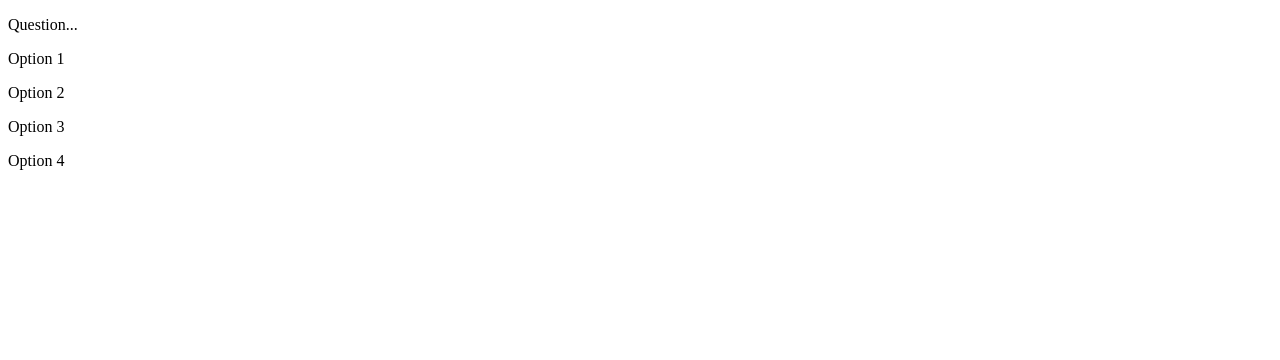
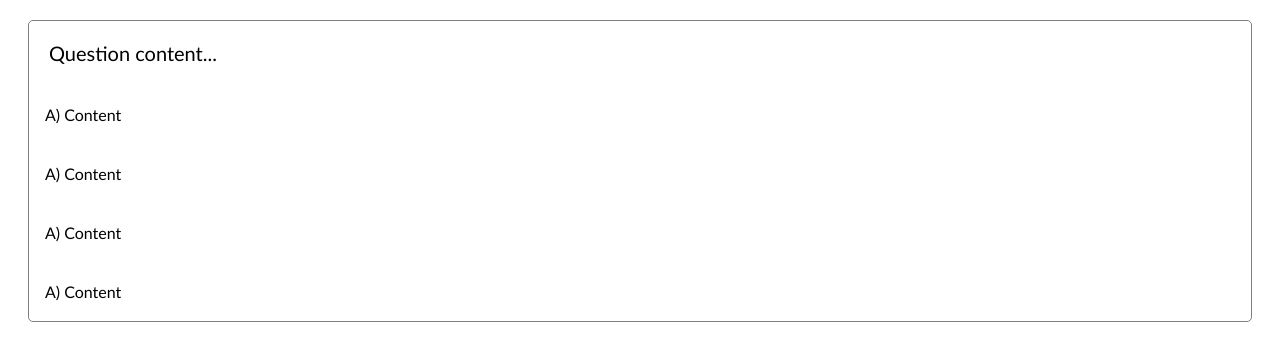
Before and after one commit to fran-mowat/trivia, an Angular app: page / in a window 1280 px wide. Shown: the top 360 px of the page. Built offline with nearby package versions, Linux system fonts and the light colour scheme.

Commit message:
created basic question card component

```diff
--- /dev/null
+++ b/src/app/answer-option/answer-option.html
@@ -0,0 +1 @@
+<div>A) Content</div>
--- /dev/null
+++ b/src/app/answer-option/answer-option.scss
@@ -0,0 +1,9 @@
+div{
+    font-size: 16px;
+    padding: 20px 16px;
+    cursor: pointer;
+}
+
+div:hover{
+    background-color: var(--light-grey);
+}
--- a/src/app/app.html
+++ b/src/app/app.html
@@ -1,5 +1,5 @@
 <main class="main">
-  <app-question></app-question>
+  <app-question-card></app-question-card>
 </main>
 
 <router-outlet />
--- a/src/app/app.ts
+++ b/src/app/app.ts
@@ -1,10 +1,10 @@
 import { Component, signal } from '@angular/core';
 import { RouterOutlet } from '@angular/router';
-import { Question } from "./question/question";
+import { QuestionCard } from "./question-card/question-card";
 
 @Component({
   selector: 'app-root',
-  imports: [RouterOutlet, Question],
+  imports: [RouterOutlet, QuestionCard],
   templateUrl: './app.html',
   styleUrl: './app.scss'
 })
--- /dev/null
+++ b/src/app/question-card/question-card.html
@@ -0,0 +1,11 @@
+<div class="question-card">
+    <app-question></app-question>
+
+    <div>
+        <app-answer-option></app-answer-option>
+        <app-answer-option></app-answer-option>
+        <app-answer-option></app-answer-option>
+        <app-answer-option></app-answer-option>
+    </div>
+
+</div>
--- /dev/null
+++ b/src/app/question-card/question-card.scss
@@ -0,0 +1,5 @@
+.question-card{
+    margin: 20px;
+    border: 1px solid var(--dark-grey);
+    border-radius: 5px;
+}
--- a/src/app/question/question.html
+++ b/src/app/question/question.html
@@ -1,7 +1 @@
-<p>Question...</p>
-<div class="answer-options">
-    <p>Option 1</p>
-    <p>Option 2</p>
-    <p>Option 3</p>
-    <p>Option 4</p>
-</div>
+<div>Question content...</div>
--- a/src/app/question/question.scss
+++ b/src/app/question/question.scss
@@ -0,0 +1,3 @@
+div{
+    margin: 20px;
+}
--- a/src/styles.scss
+++ b/src/styles.scss
@@ -1 +1,10 @@
 /* You can add global styles to this file, and also import other style files */
+
+:root {
+    font-family: 'Trebuchet MS', 'Lucida Sans Unicode', 'Lucida Grande', 'Lucida Sans', Arial, sans-serif;
+    font-size: 20px;
+
+    --blue: #23319a;
+    --dark-grey: #808080;
+    --light-grey: #e7e7e7;
+}
```
Also changed, not shown: src/app/answer-option/answer-option.ts (added, +11 -0 lines), src/app/question-card/question-card.ts (added, +13 -0 lines), 2 other files (tests, documents, lock files or other folders).
